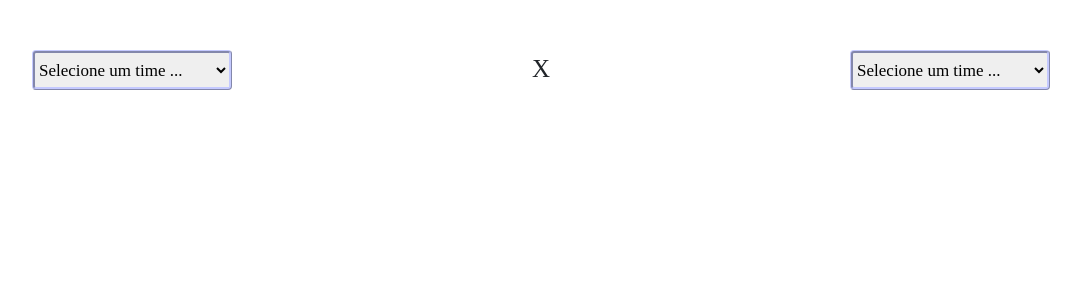
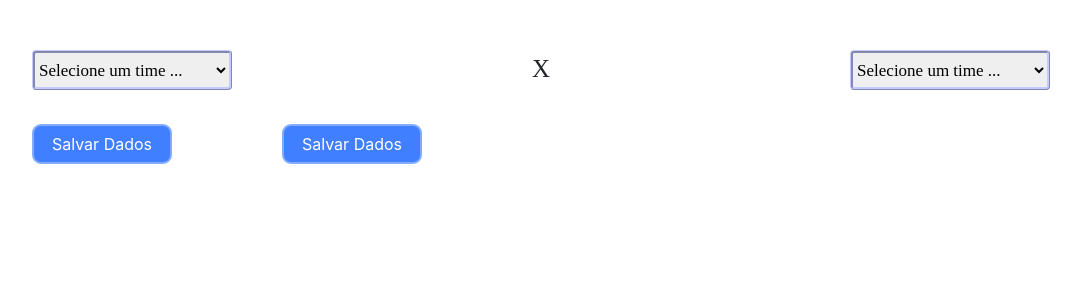
Before and after one commit to devEzequiel/tournaments, a PHP site: page /GitHub/match in a window 1280 px wide. Shown: the part 82-382 px from the top of the page, without its empty margins (38-1119 px from the left). Run offline with PHP 8.4, Linux system fonts and the light colour scheme; data that the repository does not hold is empty.

Commit message:
Update match.php

```diff
--- a/views/match.php
+++ b/views/match.php
@@ -42,6 +42,7 @@
 
 		  </tbody>
 		</table>
+		<div class=""><input type="submit" style="margin-top: 20px;" value="Salvar Dados"></div>
 	</form>
 	<form id="form2">
 		<table class="table" id="table2" style="width: 460px; margin-top: 60px; margin-left: 100px;">
@@ -57,6 +58,7 @@
 
 		  </tbody>
 		</table>
+		<div class=""><input type="submit" style="margin-top: 20px; margin-left:110px" value="Salvar Dados"></div>
 	</form>
 </div>
 </div>
```
